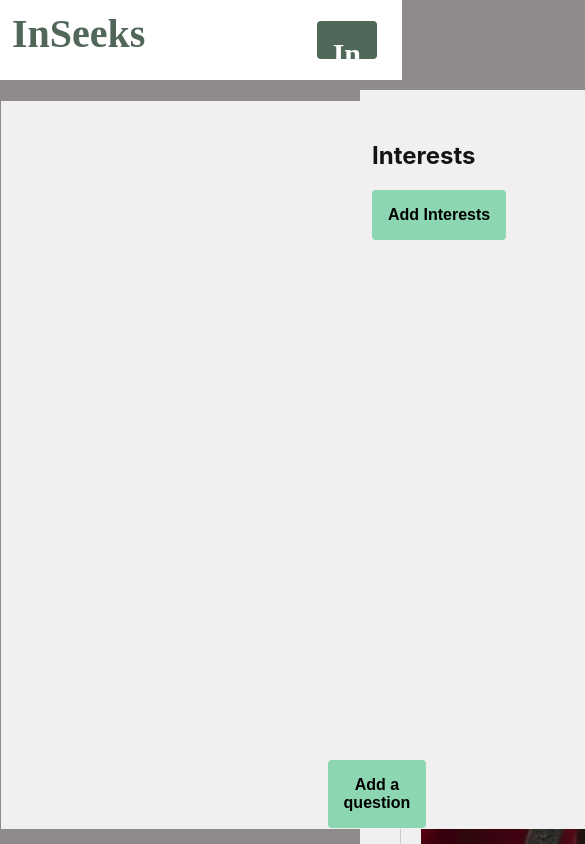
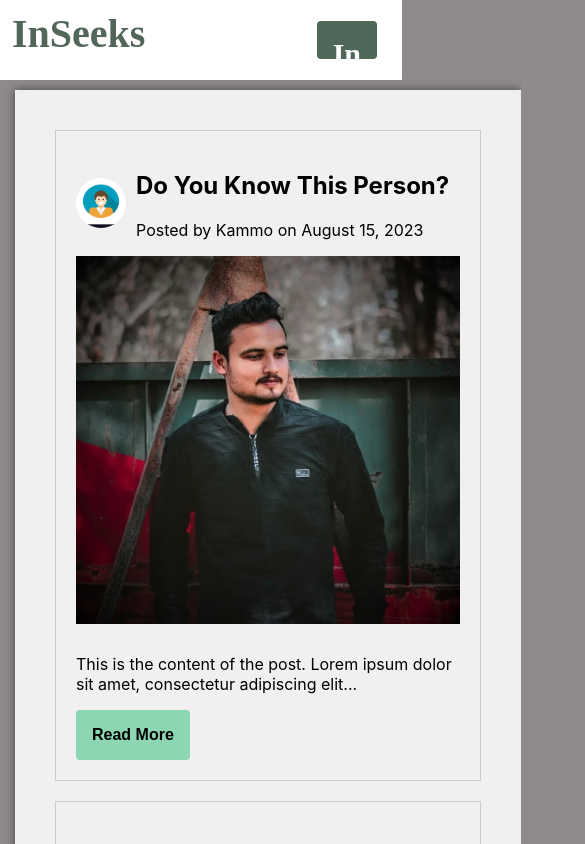
Before and after one commit to Giant1-0/Inseeks, a React (Create React App) app: page /post in a window 390 px wide. Shown: the top 844 px of the page, 585 px wide, since content can reach past the window. Built offline with nearby package versions, Linux system fonts and the light colour scheme; a web font is replaced by a local one.

Commit message:
Responsive Design added for home page

```diff
--- a/src/components/Home/home.css
+++ b/src/components/Home/home.css
@@ -22,6 +22,7 @@
     margin-top: 90px;
     margin-right: 350px;
     margin-left: 360px;
+    box-shadow: 0px 0px 10px rgba(0, 0, 0, 0.5);
   }
 
   .right-sidebar {
@@ -107,7 +108,30 @@
   }
 
   @media (max-width: 768px) {
-    .container {
-      grid-template-columns: 1fr; /* Stack columns on small screens */
+    .left-sidebar{
+      display: none;
+    }
+    .main-content {
+      width: 120%;
+      margin-left: 30px;
+
+    }
+    .right-sidebar {
+      display: none;
+    }
+    .interest{
+      padding-left: 0px;
     }
   }
+
+  @media (max-width: 600px) {
+    .left-sidebar{
+      display: none;
+    }
+    .main-content {
+      width: 115%;
+      margin-left: 15px;
+
+
+    }
+  }
```
